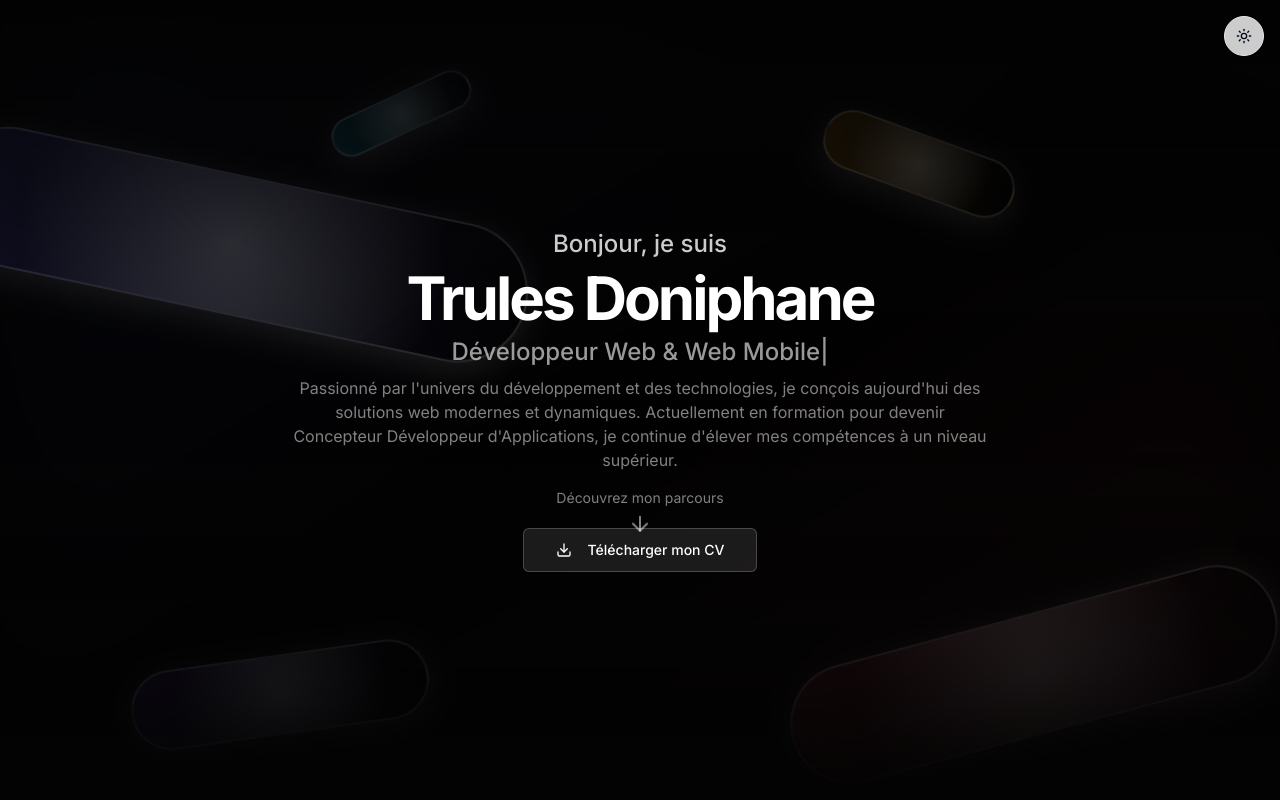
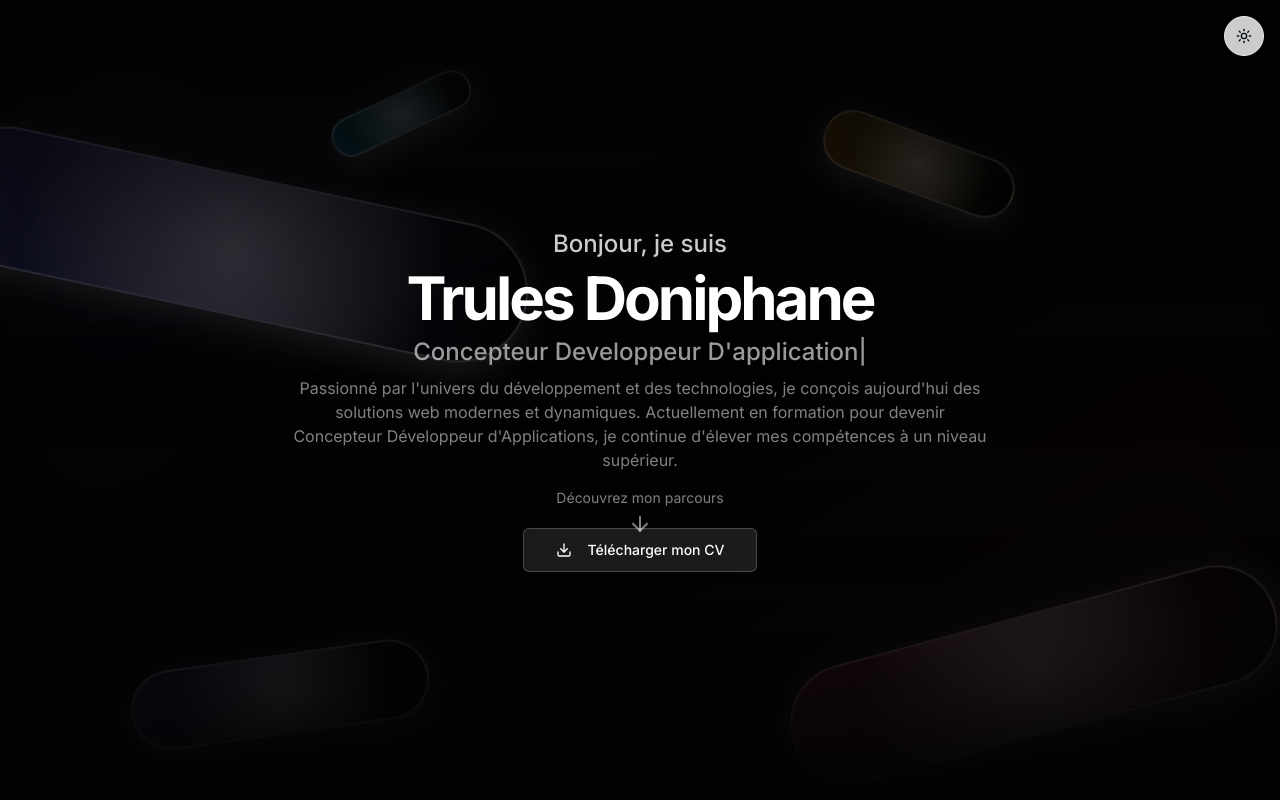
Before and after one commit to doniphane/TrulesDoniphanePortfolio, a Next.js app: page / in a window 1280 px wide. Shown: the top 800 px of the page. Built offline with nearby package versions, Linux system fonts and the light colour scheme.

Commit message:
Fix name portfolio

```diff
--- a/components/hero.tsx
+++ b/components/hero.tsx
@@ -15,7 +15,7 @@ const pacifico = Pacifico({
 
 export default function Hero() {
   const [text, setText] = useState("");
-  const fullText = "Développeur Web & Web Mobile";
+  const fullText = "Concepteur Developpeur D'application";
   const [index, setIndex] = useState(0);
 
   useEffect(() => {
@@ -30,7 +30,7 @@ export default function Hero() {
 
   const handleDownload = () => {
     const link = document.createElement("a");
-    link.href = "/cv.pdf"; // Le fichier cv.pdf doit être dans ton dossier public/
+    link.href = "/cv.pdf";
     link.download = "cv.pdf";
     document.body.appendChild(link);
     link.click();
```
